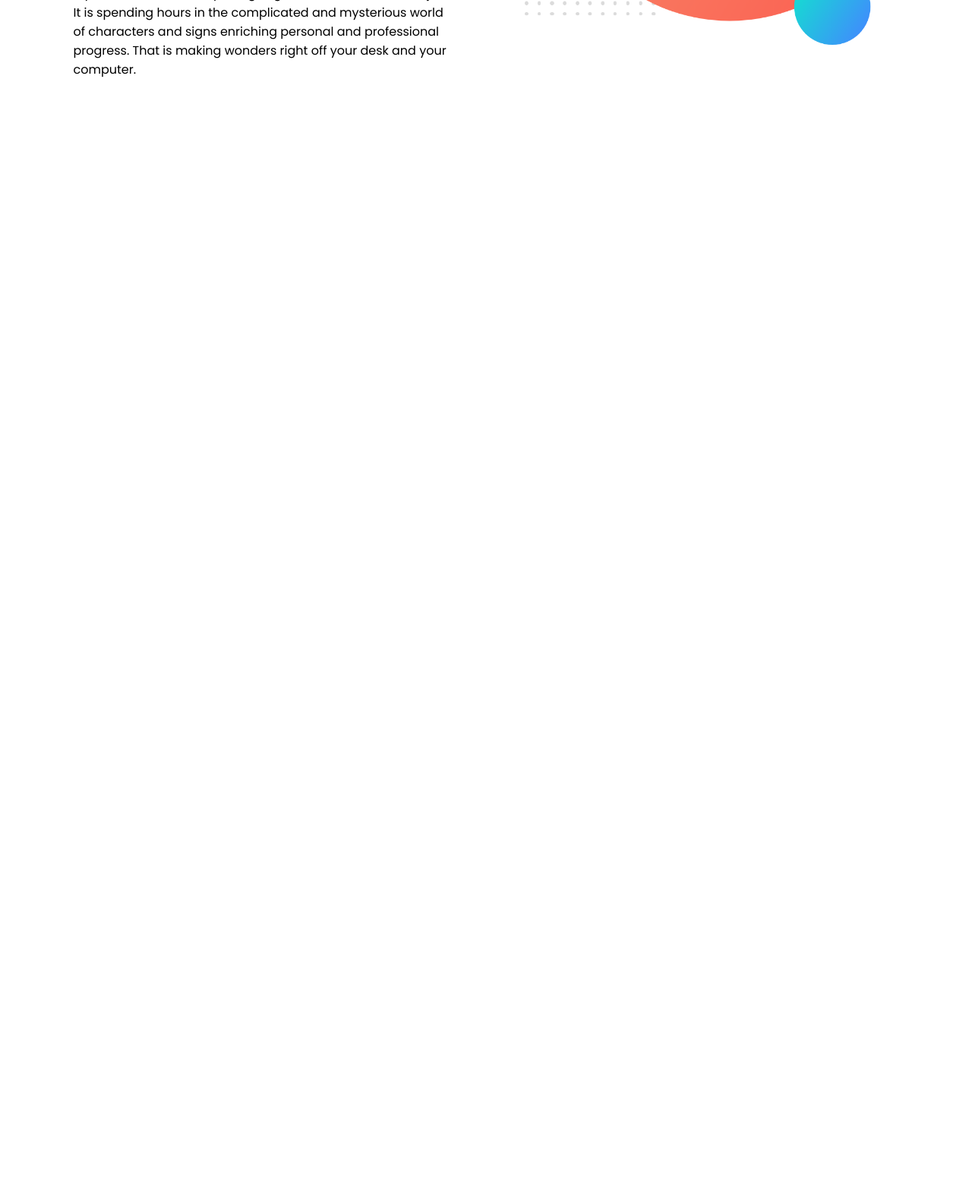
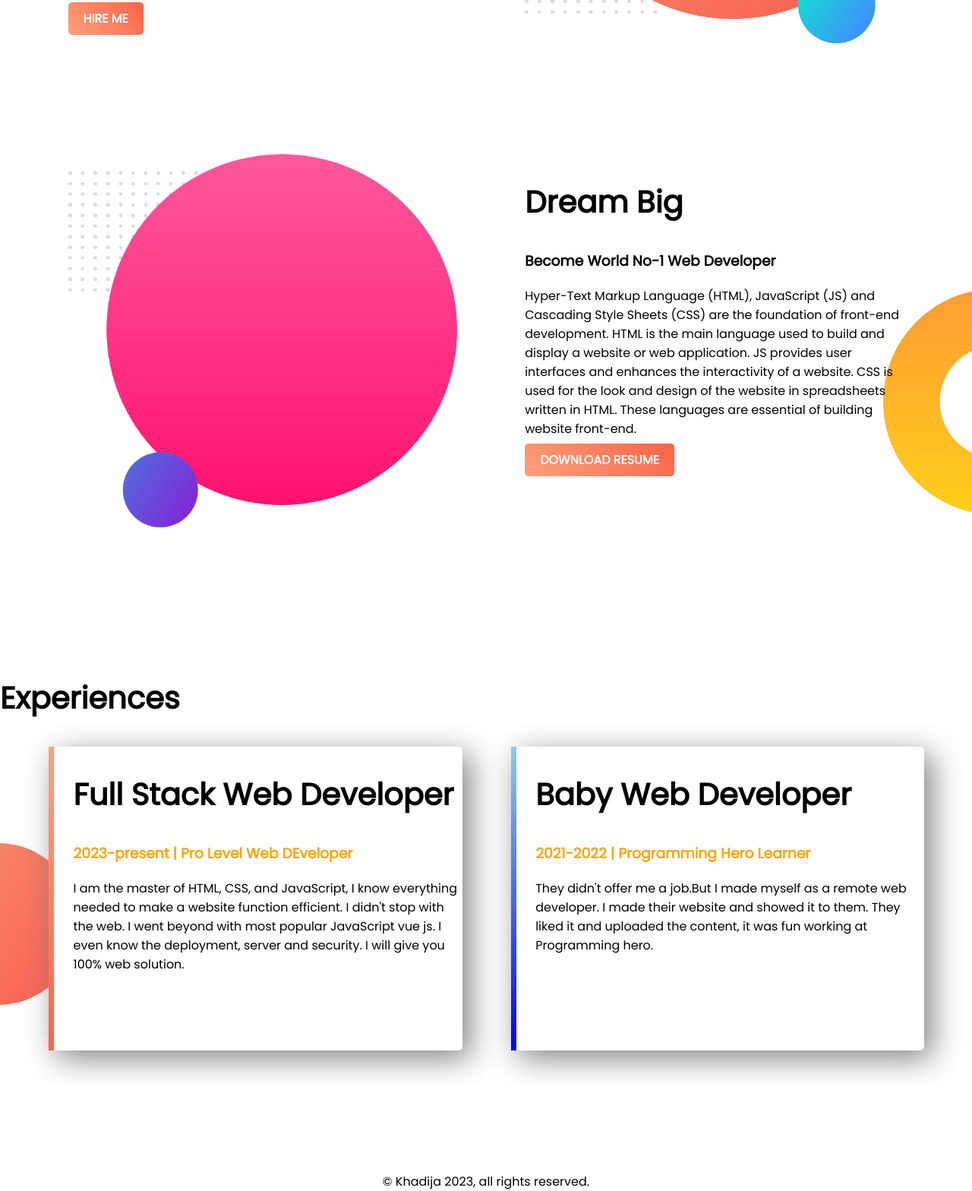
Before and after one commit to khadijaRatri/web-portfolio, a plain HTML site: page index.html in a window 1280 px wide. Shown: the part 451-2019 px from the top of the page at 76% size. Before the commit the page ends 800 px from the top, so only its background shows below. Drawn offline with Linux system fonts and the light colour scheme.

Commit message:
Finished my first ever website

```diff
--- a/index.html
+++ b/index.html
@@ -8,16 +8,43 @@
     <link rel="stylesheet" href="style.css">
 </head>
 <body>
-    <section>
+    <section  class = "top-banner">
          <div class = "half-width">
             <h1>Welcome to</h1>
             <h1><span class="name-highlight">Khadija</span> Website</h1>
             <h3>World-Class Web Developer</h3>
-            <p>Being a web developer is not just writing code. It is literally breathing life into a website. It is making help, beauty, information and communication available for thousands and millions of people around the world. It is allowing stunning, stylish and user-friendly designs get live and do their best job. It is spending hours in the complicated and mysterious world of characters and signs enriching personal and professional progress. That is making wonders right off your desk and your computer.</p>
+            <p>Being a web developer is not just writing code. It is literally breathing life into a website. It is making help, beauty, information and communication available for thousands and millions of people around the world. It is allowing stunning, stylish and user-friendly designs get live and do their best job. </p>
+            <a  class = "link-button" target="_blank" href="https://github.com/ProgrammingHero1">HIRE ME</a>
          </div>
          <div  class = "half-width">
             <img src="images/my-bg.png" alt="">
          </div>
     </section>
+    <section  class="dream-area">
+        <div   class="half-width">
+            <img src="images/my-bg2.png" alt="">
+        </div>
+        <div  class="half-width">
+            <h2>Dream Big</h2>
+            <h3>Become World No-1 Web Developer</h3>
+            <p>Hyper-Text Markup Language (HTML), JavaScript (JS) and Cascading Style Sheets (CSS) are the foundation of front-end development. HTML is the main language used to build and display a website or web application. JS provides user interfaces and enhances the interactivity of a website. CSS is used for the look and design of the website in spreadsheets written in HTML. These languages are essential of building website front-end.</p>
+            <a class = "link-button" target="_blank"  href="https://github.com/ProgrammingHero1">DOWNLOAD RESUME</a>
+
+        </div>
+    </section>
+    <section class="experience-area">
+        <h2>Experiences</h2>
+        <div  id="full-stack" class="half-width single-experiences">
+             <h2>Full Stack Web Developer</h2>
+             <h3 class="name-highlight">2023-present | Pro Level Web DEveloper</h3>
+             <p>I am the master of HTML, CSS, and JavaScript, I know everything needed to make a website function efficient. I didn't stop with the web. I went beyond with most popular JavaScript vue js. I even know the deployment, server and security. I will give you 100% web solution.</p>
+        </div>
+        <div id="baby-web-dev" class="half-width single-experiences">
+            <h2>Baby Web Developer</h2>
+            <h3 class="name-highlight">2021-2022 |  Programming Hero Learner</h3>
+            <p>They didn't offer me a job.But I made myself as a remote web developer. I made their website and showed it to them. They liked it and uploaded the content, it was fun working at Programming hero.</p>
+        </div>
+    </section>
+    <footer class="foot">© Khadija 2023, all rights reserved.</footer>
 </body>
 </html>
--- a/style.css
+++ b/style.css
@@ -1,9 +1,13 @@
 body{
     font-family: 'Poppins', sans-serif;
+    margin: 0px;
 }
 h1{
     font-size: 50px;
 
+}
+h2{
+    font-size: 40px;
 }
 .name-highlight{
     color  : orange;
@@ -17,3 +21,49 @@ h1{
 .half-width img{
     width : 100%;
 }
+.top-banner{
+
+    background-image: url(images/top-banner.png);
+    background-repeat: no-repeat;
+}
+section{
+    height: 500px;
+    padding-bottom: 12%;
+}
+.link-button{
+    text-decoration: none;
+    background-image: linear-gradient(45deg, lightSalmon,tomato);
+    padding: 10px 20px;
+    border-radius: 5px;
+    color: white;
+    font-weight: 700;
+}
+.dream-area{
+    background-image: url(images/dream-bg.png);
+    background-repeat: no-repeat;
+    background-position: right;
+}
+.single-experiences{
+    box-shadow: 10px 10px 40px gray;
+    border-radius: 5px;
+    height: 80%;
+    background-color: white;
+}
+.experience-area{
+    background-image: url(images/exp-bg.png);
+    background-repeat: no-repeat;
+    background-position: left;
+}
+#full-stack{
+    border-left: 7px solid;
+    border-image: linear-gradient(180deg,lightSalmon,tomato);
+    border-image-slice: 1;
+}
+#baby-web-dev{
+    border-left: 7px solid;
+    border-image: linear-gradient(180deg,skyblue,blue);
+    border-image-slice: 1;
+}
+.foot{
+    text-align: center;
+}
```
